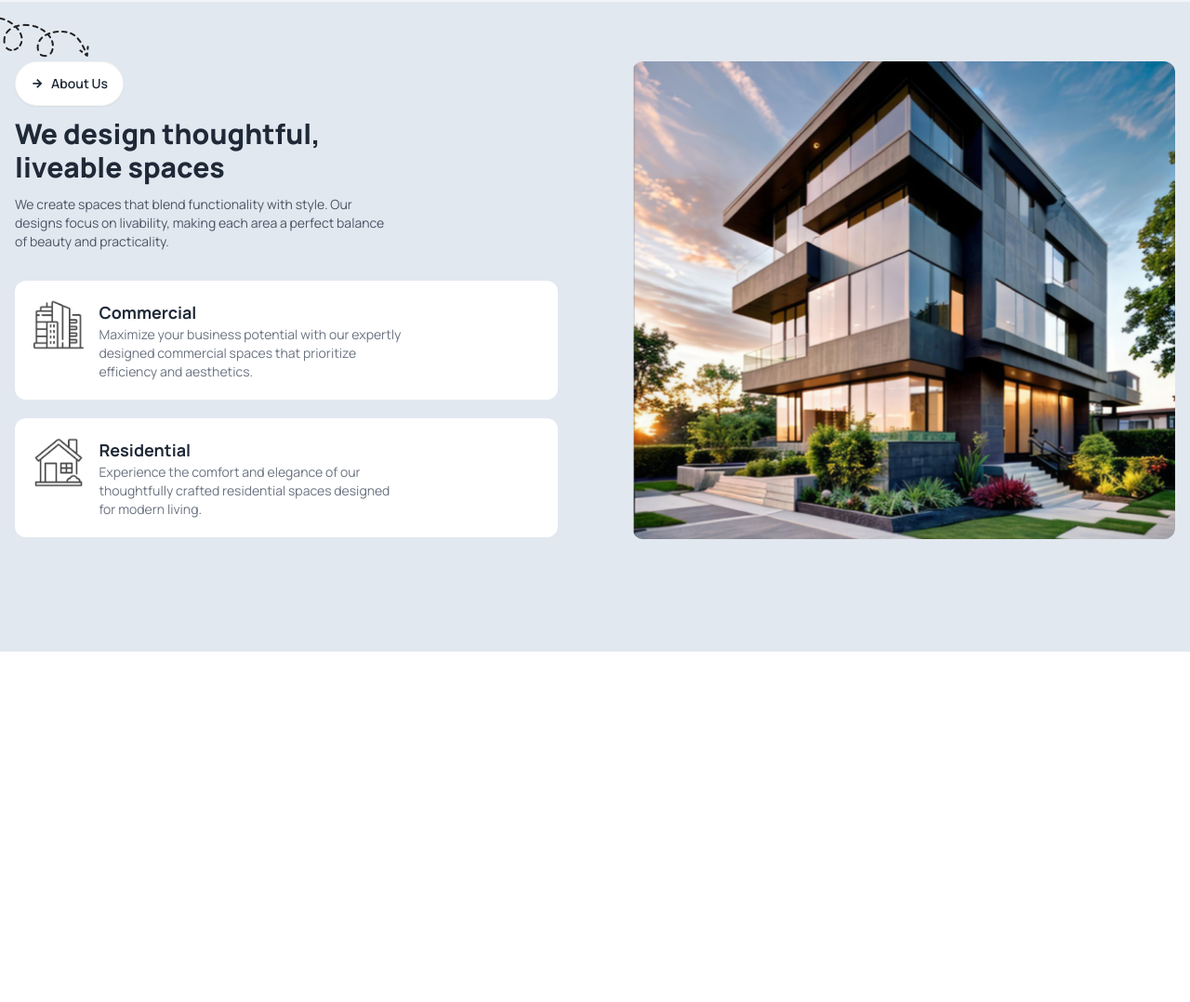
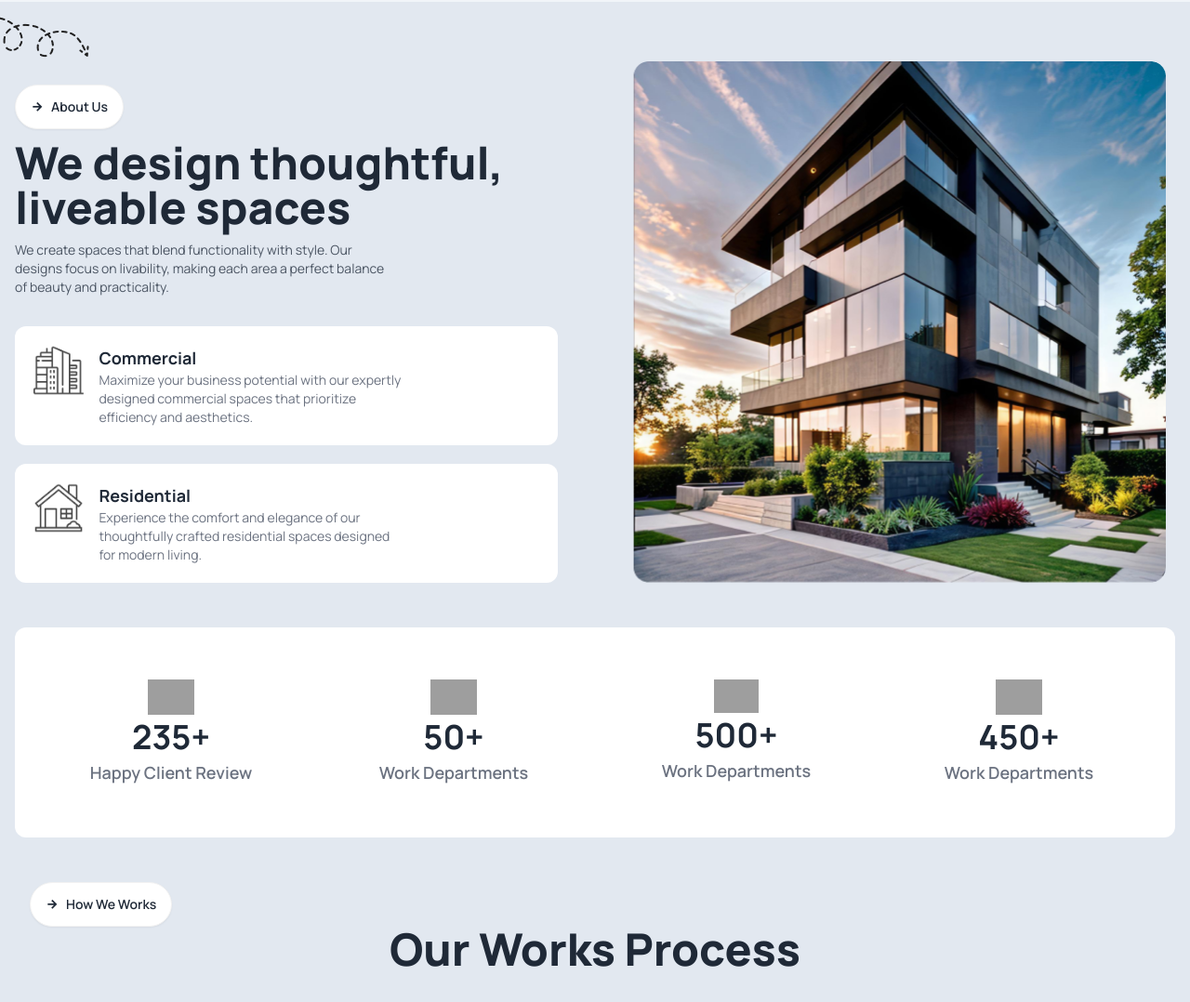
Before and after one commit to Maruf3088/PH-Assignment-3, a plain HTML site: page index.html in a window 1280 px wide. Shown: the part 680-1758 px from the top of the page at 93% size. Before the commit the page ends 1381 px from the top, so only its background shows below. Drawn offline with nearby package versions, Linux system fonts and the light colour scheme; grey boxes are pictures that could not be loaded.

Commit message:
Section-1 added

```diff
--- a/index.html
+++ b/index.html
@@ -97,7 +97,7 @@
                 <img src="./assets/banner.png" alt="">
             </div>
             <div class="flex flex-col gap-5">
-                <h1 class="text-3xl md:text-4xl lg:text-5xl text-center font-extrabold">Find Your Perfect Property:
+                <h1 class="text-3xl md:text-4xl lg:text-5xl text-center font-extrabold xl:w-[70%] xl:mx-auto">Find Your Perfect Property:
                     Luxury Homes
                     Opportunities Await</h1>
                 <p class="text-center text-sm md:text-sm md:w-[75%] md:mx-auto text-gray-500 font-semibold ">Discover a
@@ -117,13 +117,14 @@
     <main>
         <!--Section-1-->
         <section class="bg-slate-200 py-10 lg:py-16">
-            <div class="flex flex-col lg:flex-row gap-5 lg:gap-20 container mx-auto relative">
+            <div class="flex flex-col lg:flex-row gap-5 lg:gap-10 xl:gap-20 container mx-auto relative">
                 <!--Left-->
-                <div class="flex flex-col gap-3 lg:w-1/2">
+                <div class="flex flex-col gap-3 lg:w-1/2  lg:self-end">
                     <button class="btn self-center lg:self-start rounded-full bg-white"><i
                             class="ri-arrow-right-line"></i>About
                         Us</button>
-                    <h1 class="text-3xl font-extrabold text-center lg:text-left">We design thoughtful, <br> liveable
+                    <h1 class="text-3xl lg:text-4xl xl:text-5xl font-extrabold text-center lg:text-left ">We design
+                        thoughtful, <br> liveable
                         spaces</h1>
                     <p class="text-center text-sm text-gray-600 md:w-[70%] md:mx-auto lg:text-left lg:mx-0 lg:mb-5">We
                         create spaces that blend
@@ -155,15 +156,54 @@
 
                 </div>
                 <!--Right-->
-                <div class=" lg:w-1/2">
+                <div class=" lg:w-1/2 lg:self-end">
                     <img src="./assets/Rectangle.png" alt=""
-                        class="h-[200px] md:h-[400px] lg:h-[90%] w-full object-cover rounded-xl">
+                        class="h-[200px] md:h-[400px] w-full lg:w-auto lg:h-[100%] xl:h-1/2  object-cover rounded-xl">
                 </div>
                 <img src="./assets/Vector.png" alt="" class="absolute -top-12 lg:-left-8">
             </div>
 
             <!--Count-->
+            <div class="container mx-auto mt-12 ">
+                <div
+                    class=" bg-white p-5 md:p-8 lg:py-14 grid grid-cols-1 md:grid-cols-2 lg:grid-cols-4 gap-8 rounded-xl">
+                    <div class="flex flex-col gap-1 text-center">
+                        <img width="50" height="50"
+                            src="https://img.icons8.com/ios/50/filled-speech-bubble-with-dots--v1.png"
+                            alt="filled-speech-bubble-with-dots--v1" class="self-center" />
+                        <div class="font-bold text-4xl">235+</div>
+                        <p class="font-semibold text-lg text-gray-500">Happy Client Review</p>
+                    </div>
 
+
+                    <div class="flex flex-col gap-1 text-center">
+                        <img width="50" height="50" src="https://img.icons8.com/ios/50/department.png" alt="department"
+                            class="self-center" />
+                        <div class="font-bold text-4xl">50+</div>
+                        <p class="font-semibold text-lg text-gray-500">Work Departments</p>
+                    </div>
+                    <div class="flex flex-col gap-1 text-center">
+                        <img width="48" height="48" src="https://img.icons8.com/parakeet-line/48/voice-presentation.png"
+                            alt="voice-presentation" class="self-center" />
+                        <div class="font-bold text-4xl">500+</div>
+                        <p class="font-semibold text-lg text-gray-500">Work Departments</p>
+                    </div>
+                    <div class="flex flex-col gap-1 text-center">
+                        <img width="50" height="50" src="https://img.icons8.com/ios/50/queue.png" alt="queue"
+                            class="self-center" />
+                        <div class="font-bold text-4xl">450+</div>
+                        <p class="font-semibold text-lg text-gray-500">Work Departments</p>
+                    </div>
+                </div>
+                <!--Work Process-->
+                <div class="container mx-auto mt-12">
+                    <div>
+                        <button class="btn self-center lg:self-start rounded-full bg-white"><i
+                            class="ri-arrow-right-line"></i>How We Works</button>
+                            <h1 class="text-3xl lg:text-4xl xl:text-5xl font-extrabold text-center ">Our Works Process</h1>
+                    </div>
+                </div>
+            </div>
 
 
         </section>
```
